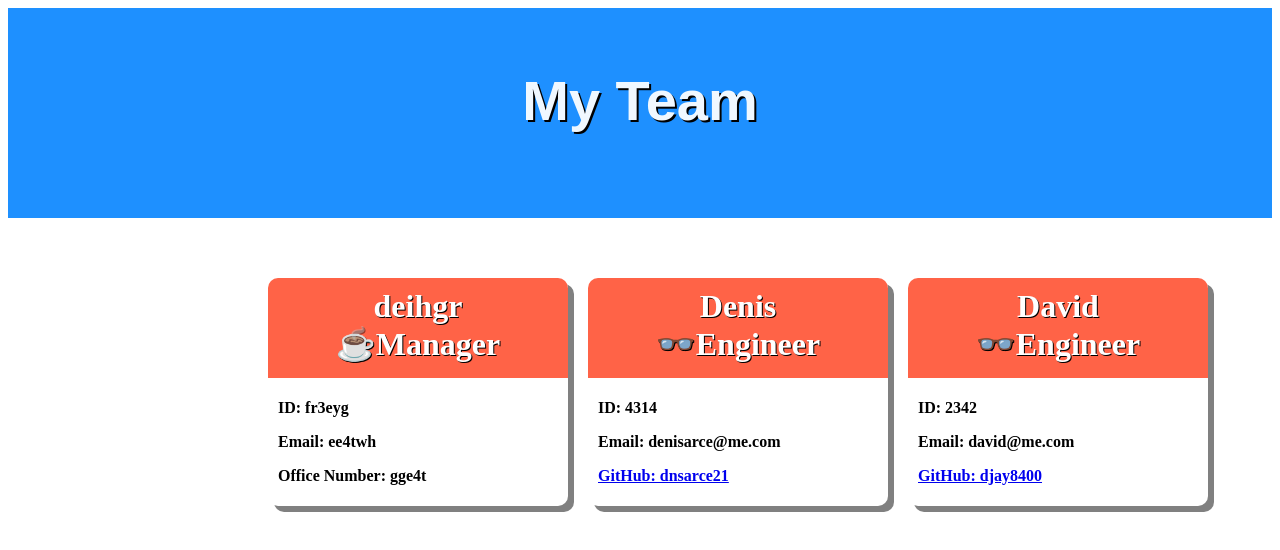
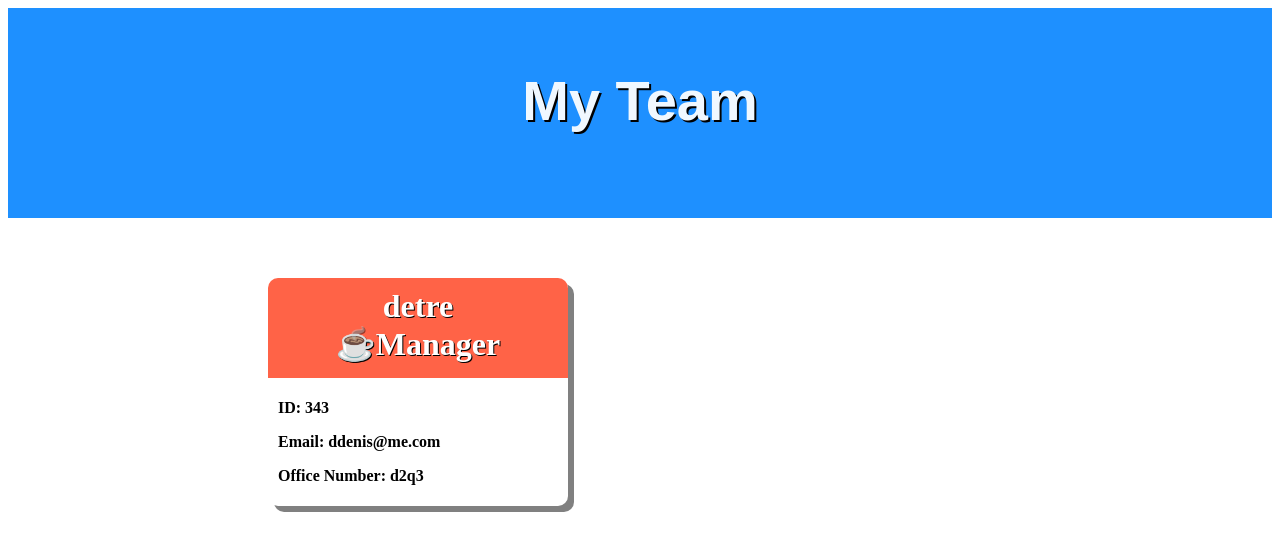
Before and after one commit to D-Y-A-G/Team-Profile_Generator-DA, a website: page index.html in a window 1280 px wide. Drawn offline with Linux system fonts and the light colour scheme.

Commit message:
added readme and updated code

```diff
--- a/index.html
+++ b/index.html
@@ -29,29 +29,15 @@
 
                 <div style="display:inline-block; position: relative; margin-left: 250px;">
                       <div style="font-weight: bolder; float:left; width: 300px; background-color: white; border-radius: 10px; box-shadow: 6px 6px gray; margin: 10px 10px 10px 10px;">
-        <p style="width:300px; position:relative; color:white; font-size:2rem; background-color: tomato; align-items: center; text-align: center; padding-bottom: 15px; padding-top: 10px; text-shadow: 1px 1px black; margin: 0%; border-radius: 10px 10px 0px 0px;" >deihgr</br> <span>&#9749;Manager</span></p>
+        <p style="width:300px; position:relative; color:white; font-size:2rem; background-color: tomato; align-items: center; text-align: center; padding-bottom: 15px; padding-top: 10px; text-shadow: 1px 1px black; margin: 0%; border-radius: 10px 10px 0px 0px;" >detre</br> <span>&#9749;Manager</span></p>
         <div style="border-radius:10px; padding: 5px;">
-            <p type="text" style="width: 200px; padding-left: 5px;">ID: fr3eyg</p>
-            <p type="text" style="width: 200px; padding-left: 5px;">Email: ee4twh</p>
-            <p type="text" style="width: 200px; padding-left: 5px;">Office Number: gge4t</p>
+            <p type="text" style="width: 200px; padding-left: 5px;">ID: 343</p>
+            <p type="text" style="width: 200px; padding-left: 5px;">Email: ddenis@me.com</p>
+            <p type="text" style="width: 200px; padding-left: 5px;">Office Number: d2q3</p>
         </div>
     </div>
 
-                      <div style="font-weight: bolder; float:left; width: 300px; background-color: white; border-radius: 10px; box-shadow: 6px 6px gray; margin: 10px 10px 10px 10px;">
-      <p style="width:300px; position:relative; color:white; font-size:2rem; background-color: tomato; align-items: center; text-align: center; padding-bottom: 15px; padding-top: 10px; text-shadow: 1px 1px black; margin: 0%; border-radius: 10px 10px 0px 0px;" >Denis</br> <span>&#128083;Engineer</span></p>
-      <div style="border-radius:10px; padding: 5px;">
-          <p type="text" style="width: 200px; padding-left: 5px;">ID: 4314</p>
-          <p type="text" style="width: 200px; padding-left: 5px;">Email: denisarce@me.com</p>
-          <p type="text" style="width: 200px; padding-left: 5px;"><a href="https://github.com/dnsarce21"> GitHub: dnsarce21</a></p>
-      </div>
-  </div><div style="font-weight: bolder; float:left; width: 300px; background-color: white; border-radius: 10px; box-shadow: 6px 6px gray; margin: 10px 10px 10px 10px;">
-      <p style="width:300px; position:relative; color:white; font-size:2rem; background-color: tomato; align-items: center; text-align: center; padding-bottom: 15px; padding-top: 10px; text-shadow: 1px 1px black; margin: 0%; border-radius: 10px 10px 0px 0px;" >David</br> <span>&#128083;Engineer</span></p>
-      <div style="border-radius:10px; padding: 5px;">
-          <p type="text" style="width: 200px; padding-left: 5px;">ID: 2342</p>
-          <p type="text" style="width: 200px; padding-left: 5px;">Email: david@me.com</p>
-          <p type="text" style="width: 200px; padding-left: 5px;"><a href="https://github.com/djay8400"> GitHub: djay8400</a></p>
-      </div>
-  </div>
+
 
                 </div>
 
--- a/index.js
+++ b/index.js
@@ -155,7 +155,7 @@ const interInfo = () => {
       <p style="width:300px; position:relative; color:white; font-size:2rem; background-color: tomato; align-items: center; text-align: center; padding-bottom: 15px; padding-top: 10px; text-shadow: 1px 1px black; margin: 0%; border-radius: 10px 10px 0px 0px;" >${answers.name}</br> <span>&#127891;Intern</span></p>
       <div style="border-radius:10px; padding: 5px;">
           <p type="text" style="width: 200px; padding-left: 5px;">ID: ${answers.id}</p>
-          <p type="text" style="width: 200px; padding-left: 5px;">Email: ${answers.email}</p>
+          <p type="text" style="width: 200px; padding-left: 5px;">Email: <a href="mailto:${answers.email}"> ${answers.email}</a></p>
           <p type="text" style="width: 200px; padding-left: 5px;">School Name: ${answers.school}</p>
       </div>
   </div>`;
```
Also changed, not shown: README.md.
